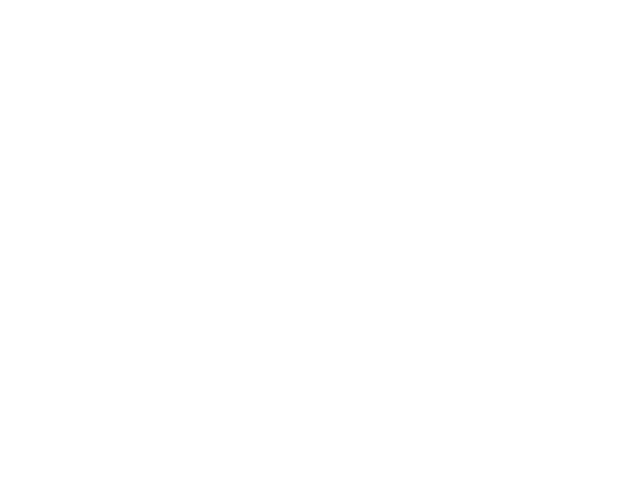
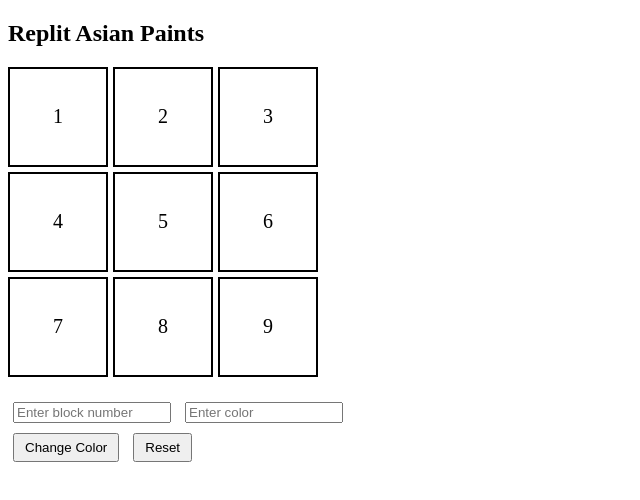
Before and after one commit to acciojob/Replit-Asian-Paints-pathanaliya, a website: page main.html in a window 1280 px wide. Shown: the whole page, without its empty margins (0-640 px from the left). Drawn offline with Linux system fonts and the light colour scheme.

Commit message:
created a submission

```diff
--- a/main.html
+++ b/main.html
@@ -7,6 +7,23 @@
 </head>
 
 <body>
+	<h2>Replit Asian Paints</h2>
+
+	<div class="grid-container">
+		<div class="grid-item" id="1">1</div>
+		<div class="grid-item" id="2">2</div>
+		<div class="grid-item" id="3">3</div>
+		<div class="grid-item" id="4">4</div>
+		<div class="grid-item" id="5">5</div>
+		<div class="grid-item" id="6">6</div>
+		<div class="grid-item" id="7">7</div>
+		<div class="grid-item" id="8">8</div>
+		<div class="grid-item" id="9">9</div>
+	</div>
+	<input type="number" id="block_id" placeholder="Enter block number" min="1" max="9">
+	<input type="text" id="colour_id" placeholder="Enter color"> <br>
+	<button  id="change_button">Change Color</button>
+	<button type="reset" id="Reset">Reset</button>
 	<!-- the entire body must be written by student -->
     <script type="text/javascript" src="./script.js">
 </script>
--- a/script.js
+++ b/script.js
@@ -1 +1,26 @@
 //your JS code here. If required.
+let changeBtn = document.getElementById("change_button");
+let resetBtn = document.getElementById("Reset");
+let gridContainer = document.getElementById("grid-container");
+let gridItem = document.querySelectorAll(".grid-item");
+let blockId = document.getElementById("block_id").value;
+let color = document.getElementById("colour_id").value;
+
+changeBtn.addEventListener("click", () => {
+	gridItem.forEach(item =>{
+		item.style.backgroundColor = "transparent";
+	})
+
+	if(blockId>= 1 && blockId<=9){
+		color.style.backgroundColor = color;
+	}else{
+		alert("Enter valid number");
+	}
+})
+resetBtn.addEventListener("click", () => {
+	item.forEach(item => {
+		item.style.backgroundColor = "transparent";
+	})
+	blockId.value= "";
+	color.value="";
+})
--- a/styles.css
+++ b/styles.css
@@ -1 +1,25 @@
 /*  your css code here. If applicable */
+.grid-container{
+	display:grid;
+	grid-template-columns: repeat(3, 100px);
+	grid-template-rows: repeat(3, 100px);
+	gap: 5px;
+	margin-bottom: 20px;
+}
+.grid-item{
+	display: flex;
+	align-items: center;
+	justify-content: center;
+	border: 2px solid black;
+	font-size:20px;
+	background-color:transparent;
+}
+input{
+	margin: 5px;
+	width: 150px;
+}
+button{
+	margin: 5px;
+	padding: 5px 10px;
+	cursor: pointer;
+}
```
